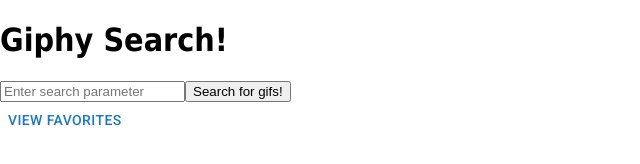
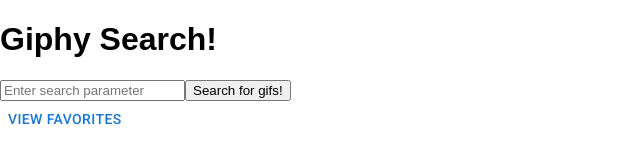
Before and after one commit to HollyDraz/group-giphy-saga-project, a React app: page / in a window 1280 px wide. Shown: the whole page, without its empty margins (0-640 px from the left). Built offline with nearby package versions, Linux system fonts and the light colour scheme.

Commit message:
updated font

```diff
--- a/src/components/App/App.css
+++ b/src/components/App/App.css
@@ -1,4 +1,4 @@
 body {
-    font-family: Tahoma, Geneva, Verdana, sans-serif;
+    font-family: Arial, Tahoma, Geneva, Verdana, sans-serif;
     margin: 0px;
   }
```
